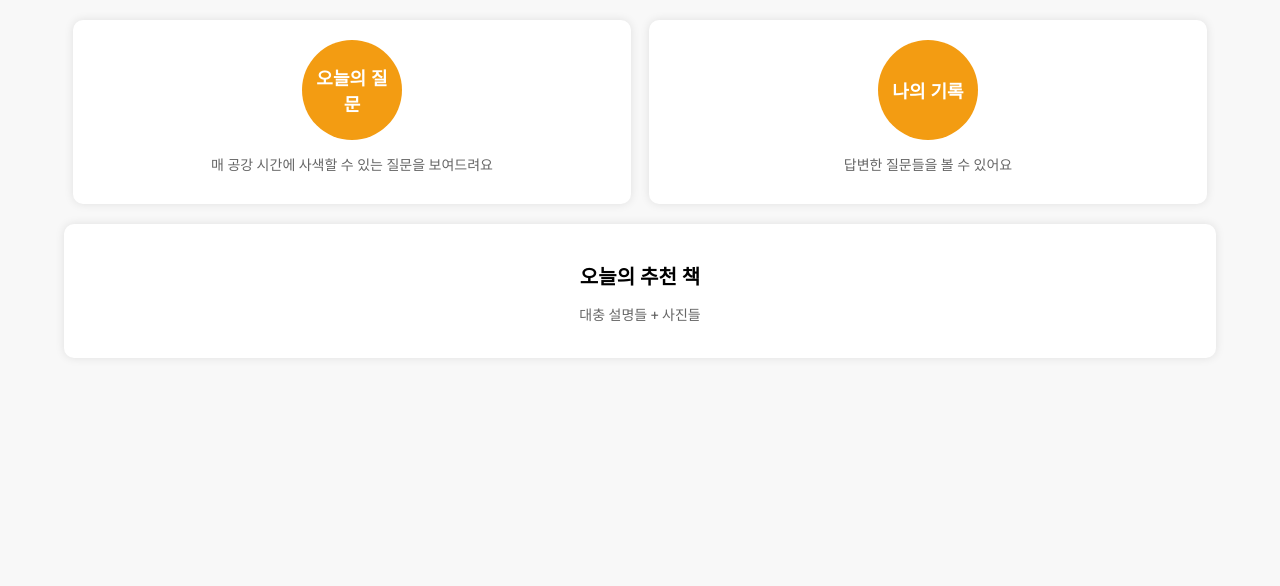
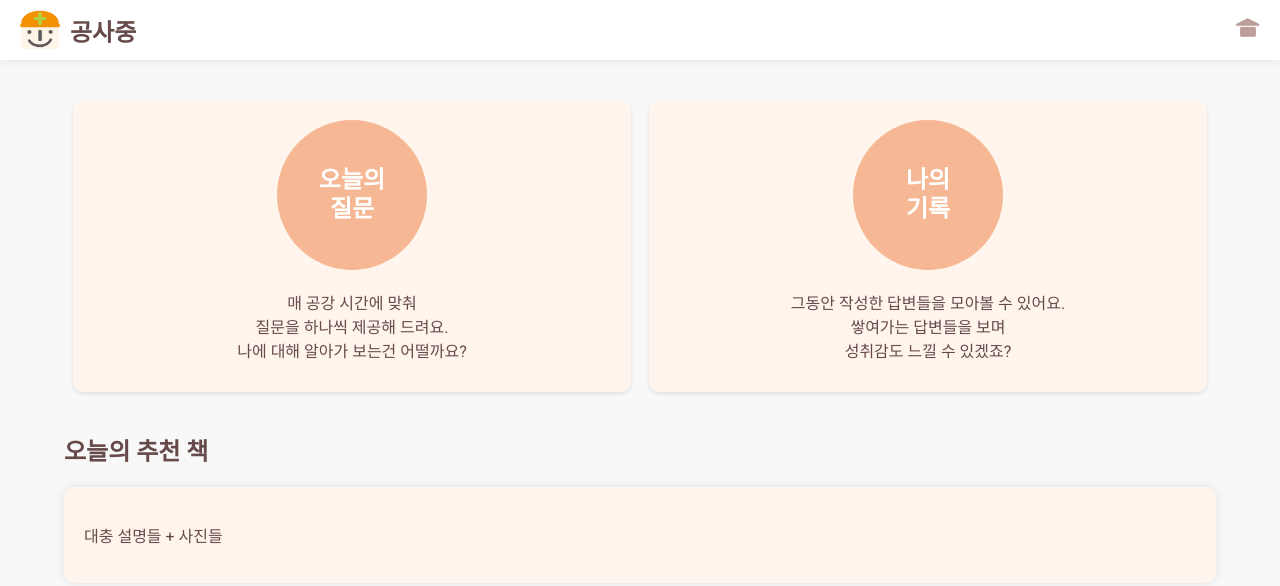
Before and after one commit to yslmoment/camputhon_12, a website: page public/main.html in a window 1280 px wide. Drawn offline with Linux system fonts and the light colour scheme.

Commit message:
main css 부분 변경

```diff
--- a/public/css/main.css
+++ b/public/css/main.css
@@ -17,119 +17,121 @@ body {
   display: flex;
   justify-content: space-between;
   align-items: center;
-  padding: 20px;
+  padding: 10px 20px;
   background-color: #fff;
   box-shadow: 0 0 10px rgba(0, 0, 0, 0.1);
   margin-bottom: 20px;
 }
 
+.navbar-left {
+  display: flex;
+  align-items: center;
+}
+
+.navbar-left .logo {
+  height: 40px;
+  margin-right: 10px;
+}
+
 .navbar-left h1 {
   margin: 0;
   font-size: 24px;
+  color: #664A4A;
+}
+
+.navbar-right {
+  display: flex;
+  align-items: center;
 }
 
 .navbar-right a {
   margin-left: 20px;
-  color: #333;
+  color: #664A4A;
   text-decoration: none;
   font-size: 16px;
   transition: color 0.3s ease;
 }
 
 .navbar-right a:hover {
-  color: #f39c12;
+  color: #F6B794;
+}
+
+.navbar-right .home-icon {
+  height: 24px;
 }
 
 /* 카드 스타일 */
 .content {
   display: flex;
   justify-content: space-around;
-  margin-bottom: 20px;
+  margin-bottom: 40px;
 }
 
 .card {
   width: 45%;
-  background-color: #fff;
+  background-color: #FFF5ED;
   padding: 20px;
-  box-shadow: 0 0 10px rgba(0, 0, 0, 0.1);
+  box-shadow: 0 2px 4px rgba(0, 0, 0, 0.1);
   border-radius: 10px;
   text-align: center;
+  transition: transform 0.3s ease, box-shadow 0.3s ease;
+}
+
+.card:hover {
+  transform: translateY(-5px);
+  box-shadow: 0 4px 8px rgba(0, 0, 0, 0.15);
 }
 
 .circle {
-  width: 100px;
-  height: 100px;
-  background-color: #f39c12;
+  width: 150px;
+  height: 150px;
+  background-color: #F6B794;
   border-radius: 50%;
   display: flex;
   justify-content: center;
   align-items: center;
-  margin: 0 auto 10px;
+  margin: 0 auto 20px;
   border: none;
   cursor: pointer;
   transition: background-color 0.3s ease;
 }
 
 .circle:hover {
-  background-color: #e67e22;
+  background-color: #f39265;
 }
 
 .circle h2 {
   color: white;
-  font-size: 18px;
+  font-size: 24px;
   margin: 0;
+  line-height: 1.2;
 }
 
 .card p {
-  font-size: 14px;
-  color: #666;
+  font-size: 16px;
+  color: #664A4A;
   margin-bottom: 10px;
 }
 
-textarea {
-  width: 100%;
-  height: 60px;
-  margin-top: 10px;
-  padding: 10px;
-  border: 1px solid #ddd;
-  border-radius: 5px;
-  box-sizing: border-box;
-  font-size: 14px;
+/* 추천 섹션 스타일 */
+.recommendation-title {
+  font-size: 24px;
+  margin-bottom: 20px;
+  color: #664A4A; /* 텍스트 색상 변경 */
+  text-align: left;
 }
 
-button {
-  margin-top: 10px;
-  padding: 10px;
-  background-color: #f39c12;
-  color: white;
-  border: none;
-  border-radius: 5px;
-  font-size: 16px;
-  cursor: pointer;
-  transition: background-color 0.3s ease;
-}
-
-button:hover {
-  background-color: #e67e22;
-}
-
-/* 추천 섹션 스타일 */
-.recommendation {
-  background-color: #fff;
+.book-recommendation {
+  background-color: #FFF5ED; /* 배경색 변경 */
   padding: 20px;
   box-shadow: 0 0 10px rgba(0, 0, 0, 0.1);
   border-radius: 10px;
-  text-align: center;
+  text-align: left;
 }
 
-.recommendation h2 {
-  font-size: 20px;
-  margin-bottom: 10px;
-}
-
-.recommendation p {
-  font-size: 14px;
-  color: #666;
+.book-recommendation p {
+  font-size: 16px;
+  color: #664A4A;
 }
 
 /* 모달 스타일 추가 */
--- a/public/main.html
+++ b/public/main.html
@@ -11,23 +11,39 @@
     <title>메인 페이지</title>
   </head>
   <body>
+    <header>
+      <div class="navbar">
+        <div class="navbar-left">
+          <img src="./png/logo.png" alt="Logo" class="logo">
+          <h1>공사중</h1>
+        </div>
+        <div class="navbar-right">
+          <a href="#"><img src="./png/home.png" alt="Home" class="home-icon"></a>
+        </div>
+      </div>
+    </header>
     <div class="main-container">
       <section class="content">
         <div class="card">
           <button class="circle" id="todayQuestionButton">
-            <h2>오늘의 질문</h2>
+            <h2>오늘의<br> 질문</h2>
           </button>
-          <p>매 공강 시간에 사색할 수 있는 질문을 보여드려요</p>
+          <p>매 공강 시간에 맞춰<br>
+            질문을 하나씩 제공해 드려요.<br>
+            나에 대해 알아가 보는건 어떨까요?</p>
         </div>
         <div class="card">
           <button class="circle" id="myRecordsButton">
-            <h2>나의 기록</h2>
+            <h2>나의<br> 기록</h2>
           </button>
-          <p>답변한 질문들을 볼 수 있어요</p>
+          <p>그동안 작성한 답변들을 모아볼 수 있어요.<br>
+            쌓여가는 답변들을 보며<br>
+            성취감도 느낄 수 있겠죠?
+            </p>
         </div>
       </section>
-      <section class="recommendation">
-        <h2>오늘의 추천 책</h2>
+      <h2 class="recommendation-title">오늘의 추천 책</h2>
+      <section class="recommendation book-recommendation">
         <p>대충 설명들 + 사진들</p>
       </section>
     </div>
```
Also changed, not shown: public/png/home.png (added), public/png/logo.png (added).
